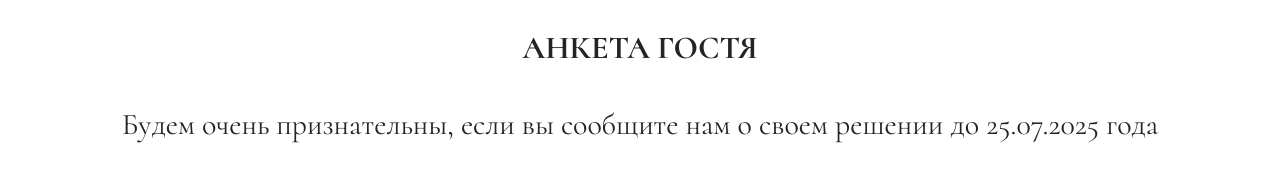
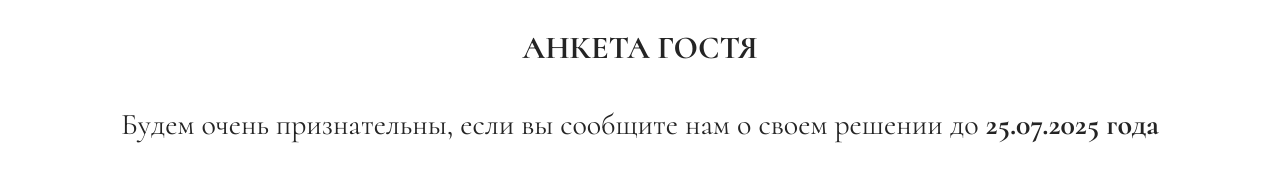
Before and after one commit to Schneegestober1/inventation, a React (Vite) app: page / in a window 1280 px wide. Shown: the part 7200-7389 px from the top of the page. Built offline with nearby package versions, Linux system fonts and the light colour scheme.

Commit message:
<p className={styles.text1}

```diff
--- a/src/components/Form/Form.jsx
+++ b/src/components/Form/Form.jsx
@@ -71,7 +71,7 @@ const Form = () => {
     <section className={styles.form}>
       <form onSubmit={handleSubmit(onSubmit)}>
         <h2 className={styles.title}>АНКЕТА ГОСТЯ</h2>
-        <p className={styles.text1}>Будем очень признательны, если вы сообщите нам о своем решении до 25.07.2025 года</p>
+        <p className={styles.text1}>Будем очень признательны, если вы сообщите нам о своем решении до <strong>25.07.2025 года</strong></p>
 
         <p className={styles.title}>ВАШЕ ИМЯ И ФАМИЛИЯ</p>
         <input
```
